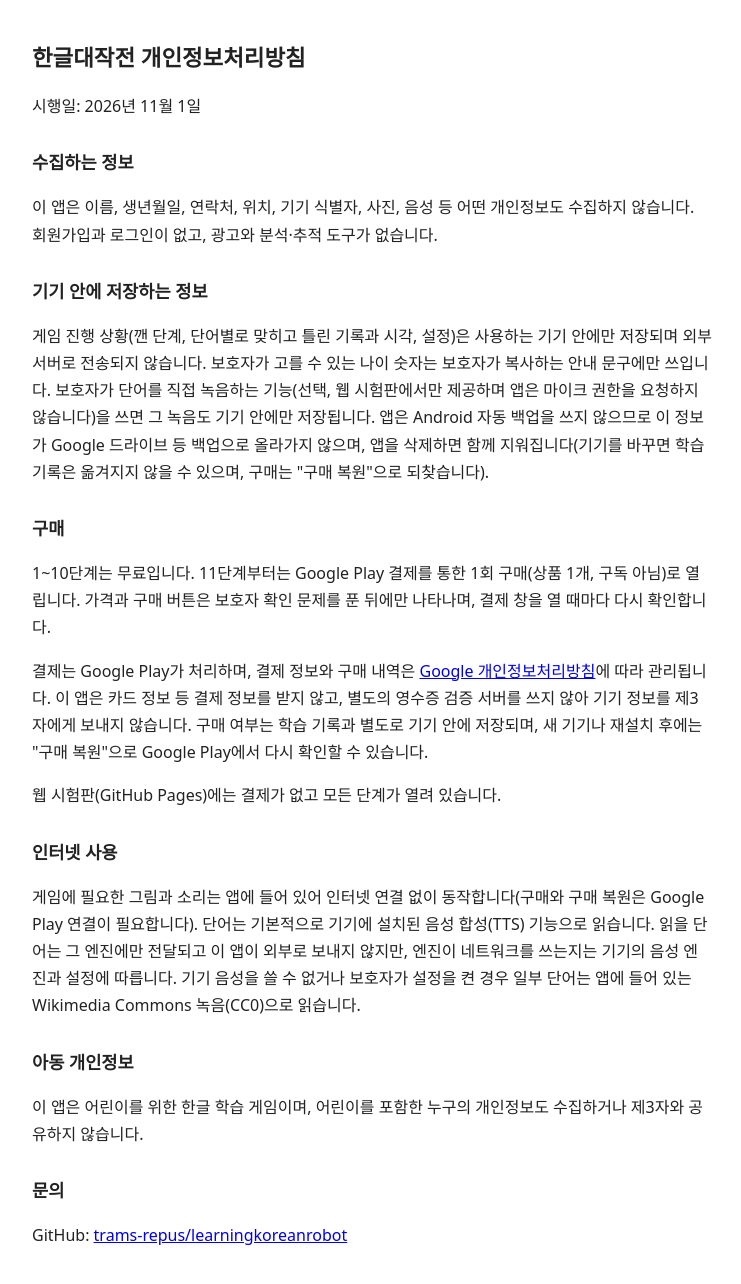
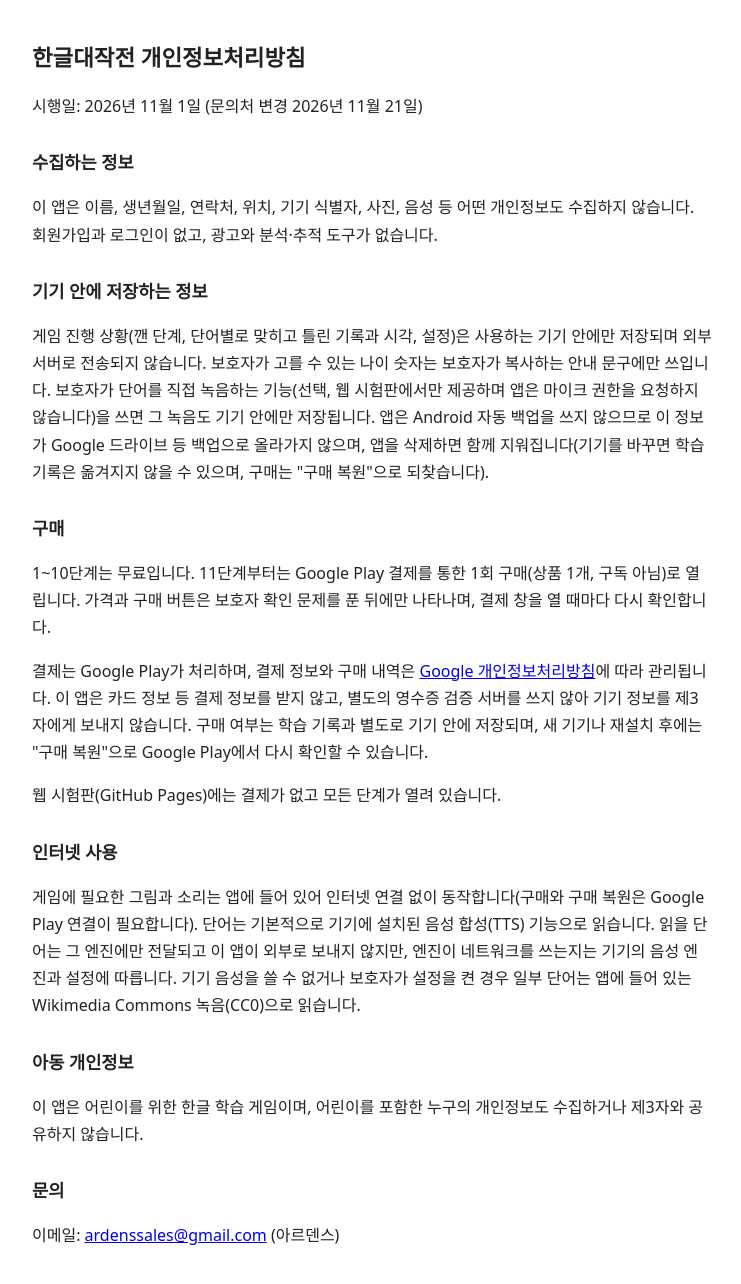
Before and after one commit to trams-repus/hangul-play, a plain HTML site: page privacy.html in a window 1280 px wide. Shown: the whole page, without its empty margins (268-1009 px from the left). Drawn offline with Linux system fonts and the light colour scheme.

Commit message:
처리방침 문의처를 아르덴스 고객지원 이메일로 (learningkoreanrobot claude/project-thread-6aqtv5)

```diff
--- a/privacy.html
+++ b/privacy.html
@@ -4,7 +4,7 @@
 <style>body{font-family:system-ui,sans-serif;max-width:680px;margin:0 auto;padding:24px 16px;line-height:1.7;color:#222;background:#fff}h1{font-size:1.4rem}h2{font-size:1.1rem;margin-top:1.6em}</style>
 </head><body>
 <h1>한글대작전 개인정보처리방침</h1>
-<p>시행일: 2026년 11월 1일</p>
+<p>시행일: 2026년 11월 1일 (문의처 변경 2026년 11월 21일)</p>
 <h2>수집하는 정보</h2>
 <p>이 앱은 이름, 생년월일, 연락처, 위치, 기기 식별자, 사진, 음성 등 어떤 개인정보도 수집하지 않습니다. 회원가입과 로그인이 없고, 광고와 분석·추적 도구가 없습니다.</p>
 <h2>기기 안에 저장하는 정보</h2>
@@ -18,5 +18,5 @@
 <h2>아동 개인정보</h2>
 <p>이 앱은 어린이를 위한 한글 학습 게임이며, 어린이를 포함한 누구의 개인정보도 수집하거나 제3자와 공유하지 않습니다.</p>
 <h2>문의</h2>
-<p>GitHub: <a href="https://github.com/trams-repus/learningkoreanrobot/issues">trams-repus/learningkoreanrobot</a></p>
+<p>이메일: <a href="mailto:ardenssales@gmail.com">ardenssales@gmail.com</a> (아르덴스)</p>
 </body></html>
```
